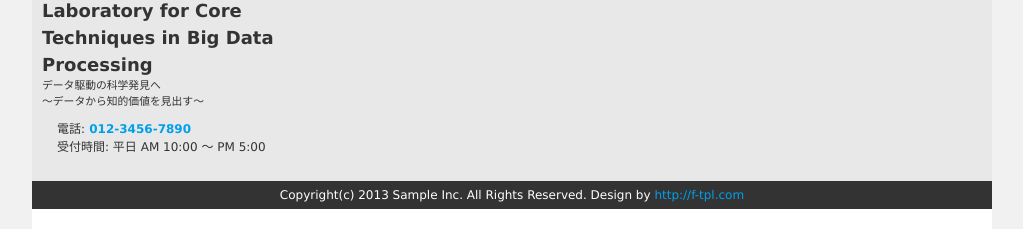
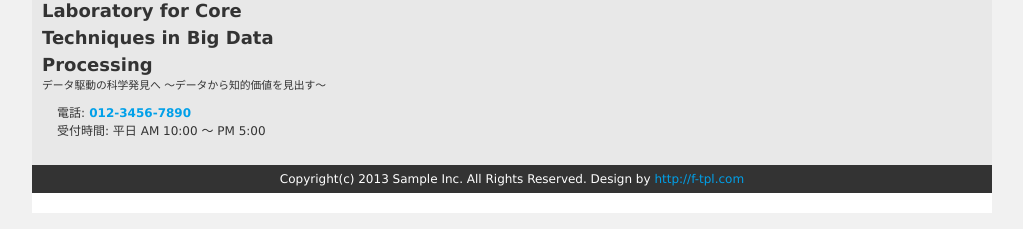
Before and after one commit to semlele/technofesta, a plain HTML site: page src/index.html in a window 1280 px wide. Shown: the part 777-1006 px from the top of the page, without its empty margins (128-1151 px from the left). Drawn offline with Linux system fonts and the light colour scheme.

Commit message:
changed index.html

```diff
--- a/src/index.html
+++ b/src/index.html
@@ -87,7 +87,7 @@
 		<div id="info" class="grid">
 			<!-- ロゴ -->
 			<div class="logo">
-				<a href="index.html"><img src="images/logo.png" width="45" height="45" alt="Sample site"><p>Laboratory for Core Techniques in Big Data Processing<br><span>データ駆動の科学発見へ <br>〜データから知的価値を見出す〜</span></p></a>
+				<a href="index.html"><img src="images/logo.png" width="45" height="45" alt="Sample site"><p>Laboratory for Core Techniques in Big Data Processing<br><span>データ駆動の科学発見へ 〜データから知的価値を見出す〜</span></p></a>
 			</div>
 			<!-- / ロゴ -->
 			<!-- 電話番号+受付時間 -->
```
